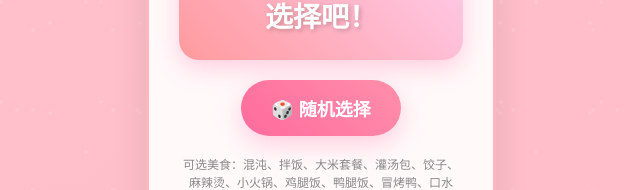
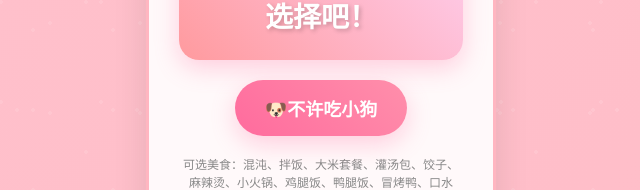
Before and after one commit to awqwqwa/xiaomaomi, a plain HTML site: page index.html in a window 1280 px wide. Shown: the part 418-608 px from the top of the page, without its empty margins (319-959 px from the left). Drawn offline with Linux system fonts and the light colour scheme.

Commit message:
feat: 按钮提示词

```diff
--- a/index.html
+++ b/index.html
@@ -225,7 +225,7 @@
             </div>
 
             <button class="generate-btn" onclick="generateFood()">
-                🎲 随机选择
+              🐶不许吃小狗
             </button>
 
             <div class="food-list">
```
